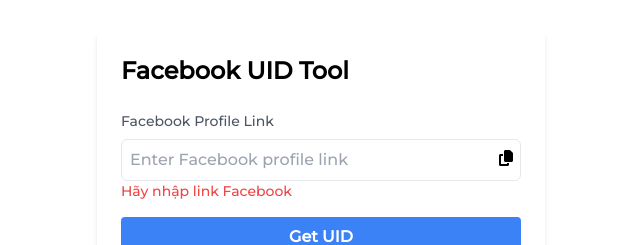
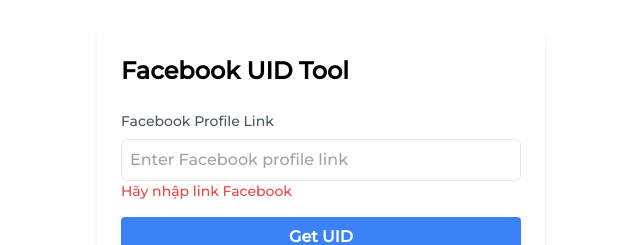
Before and after one commit to levinhkhangzz/getuid-react-project, a React (Vite) app: page / in a window 1280 px wide. Shown: the part 232-477 px from the top of the page, without its empty margins (319-959 px from the left). Built offline with nearby package versions, Linux system fonts and the light colour scheme.

Commit message:
Update App.jsx

```diff
--- a/src/App.jsx
+++ b/src/App.jsx
@@ -1,5 +1,6 @@
 import React, { useState } from 'react';
 import './facebookUidTool.css'; // Import any necessary CSS file
+
 const App = () => {
   const [facebookLink, setFacebookLink] = useState('');
   const [loading, setLoading] = useState(false);
@@ -106,11 +107,6 @@
     }
   };
 
-  const copyUid = () => {
-    navigator.clipboard.writeText(facebookLink);
-    showPopup('UID copied to clipboard: ' + facebookLink);
-  };
-
   return (
     <>
       <link
@@ -140,9 +136,6 @@
                 onChange={(e) => setFacebookLink(e.target.value)}
                 placeholder="Enter Facebook profile link"
               />
-              <span style={{ marginTop: '3px' }} className="absolute right-2 top-2 cursor-pointer" onClick={copyUid}>
-                <svg xmlns="http://www.w3.org/2000/svg" height="16" width="14" viewBox="0 0 448 512"> <path d="M208 0H332.1c12.7 0 24.9 5.1 33.9 14.1l67.9 67.9c9 9 14.1 21.2 14.1 33.9V336c0 26.5-21.5 48-48 48H208c-26.5 0-48-21.5-48-48V48c0-26.5 21.5-48 48-48zM48 128h80v64H64V448H256V416h64v48c0 26.5-21.5 48-48 48H48c-26.5 0-48-21.5-48-48V176c0-26.5 21.5-48 48-48z" /></svg>
-              </span>
             </div>
             {!facebookLink && (
               <div className="text-red-500 text-sm mb-2">Hãy nhập link Facebook</div>
@@ -157,15 +150,6 @@
             >
               {loading ? 'Loading...' : 'Get UID'}
             </button>
-
-            {uidResult && (
-              <button
-                className="bg-blue-500 hover:bg-blue-600 text-white py-2 px-4 rounded-md"
-                onClick={copyUid}
-              >
-                Copy UID
-              </button>
-            )}
           </div>
 
           {uidResult && (
@@ -189,7 +173,7 @@
         </div>
       </div>
     </>
-  )
-}
+  );
+};
 
-export default App
+export default App;
```
